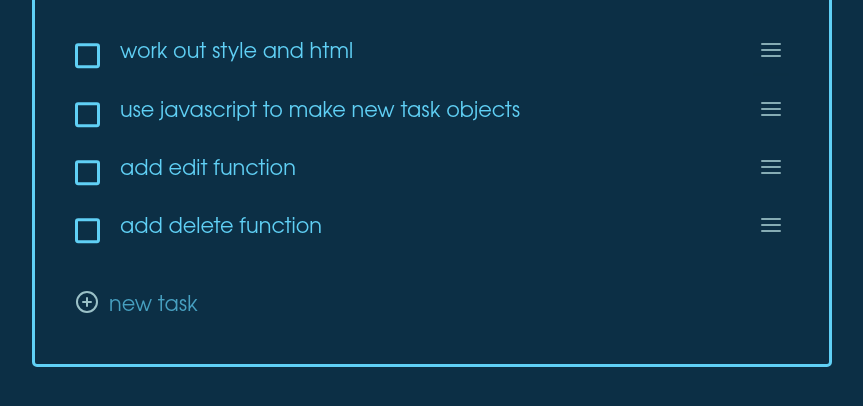
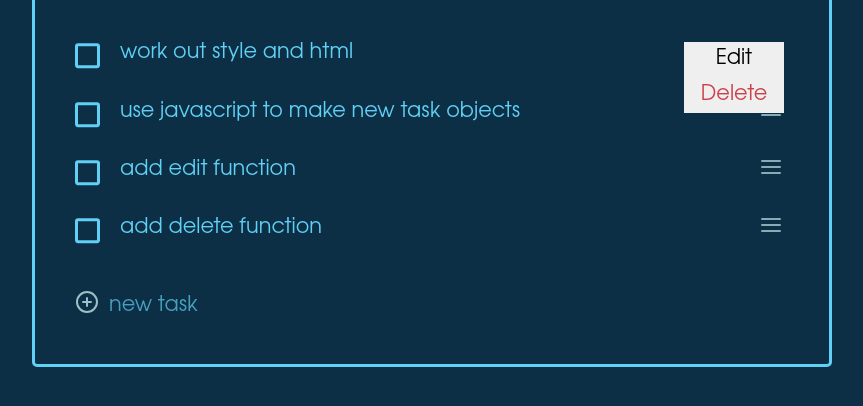
Before and after one commit to muahchee/dandori-organiser, a website built with webpack: page src/template.html in a window 1280 px wide. Shown: the part 182-588 px from the top of the page, without its empty margins (208-1071 px from the left). Built offline with nearby package versions, Linux system fonts and the light colour scheme.

Commit message:
add mock up options menu

```diff
--- a/src/styles.css
+++ b/src/styles.css
@@ -24,6 +24,10 @@ body {
 /* 6. Inherit fonts for form controls */
 input, button, textarea, select {
   font: inherit;
+}
+
+button{
+  border: none;
 }
 
 /* 7. Avoid text overflows */
@@ -123,11 +127,11 @@ header p{
   gap: 20px;
 }
 
-.task-list p{
+.task-list .task{
   display: flex;
   gap: 20px;
   display: flex;
-
+  position: relative;
 }
 
 .task-list label{
@@ -168,7 +172,6 @@ button.new-task{
   appearance: none;
   background-color: var(--darkest);
   color: var(--light);
-  border: none;
   padding: 0;
   display: flex;
   width: 200px;
@@ -194,7 +197,6 @@ button.new-task img{
 
 button.options{
   margin-left: auto;
-  border: none;
   background-color: var(--darkest);
   cursor: pointer;
   opacity: 0.60;
@@ -205,3 +207,21 @@ button.options:focus{
   transform: scale(1.1);
   opacity: 1;
 }
+
+.options-menu{
+  display: flex;
+  flex-direction: column;
+  background-color: var(--lighter);
+  color: var(--darkest);
+  width: 100px;
+
+  position: absolute;
+  right: 5px;
+  top: 5px;
+  z-index: 1;
+
+}
+
+.options-menu .delete{
+  color: var(--dark);
+}
--- a/src/template.html
+++ b/src/template.html
@@ -13,29 +13,38 @@
     </header>
 
     <div class="task-list">
-      <p>
+      <div class="task">
         <input type="checkbox" id="hello" name="hello">
         <label for="hello">work out style and html</label>
         <button class="options"><img src="img/menu.svg" alt="menu icon"></button>
-      </p>
-      <p>
+        <div class="options-menu">
+          <button class="edit">Edit</button>
+          <button class="delete">Delete</button>
+        </div>
+      </div>
+      <div class="task">
         <input type="checkbox" id="dandori" name="dandori">
         <label for="dandori">use javascript to make new task objects</label>
         <button class="options"><img src="img/menu.svg" alt="menu icon"></button>
-      </p>
-      <p>
+      </div>
+      <div class="task">
         <input type="checkbox" id="byebye" name="byebye">
         <label for="byebye">add edit function</label>
         <button class="options"><img src="img/menu.svg" alt="menu icon"></button>
-      </p>
-      <p>
+      </div>
+      <div class="task">
         <input type="checkbox" id="byebye" name="byebye">
         <label for="byebye">add delete function</label>
         <button class="options"><img src="img/menu.svg" alt="menu icon"></button>
-      </p>
+      </div>
     </div>
 
     <button class="new-task"><img src="img/plus.svg" alt="plus icon"> new task</button>
+
+    <!-- <div class="options-menu">
+      <button class="edit">Edit</button>
+      <button class="delete">Delete</button>
+    </div> -->
 
 
   </div>
```
